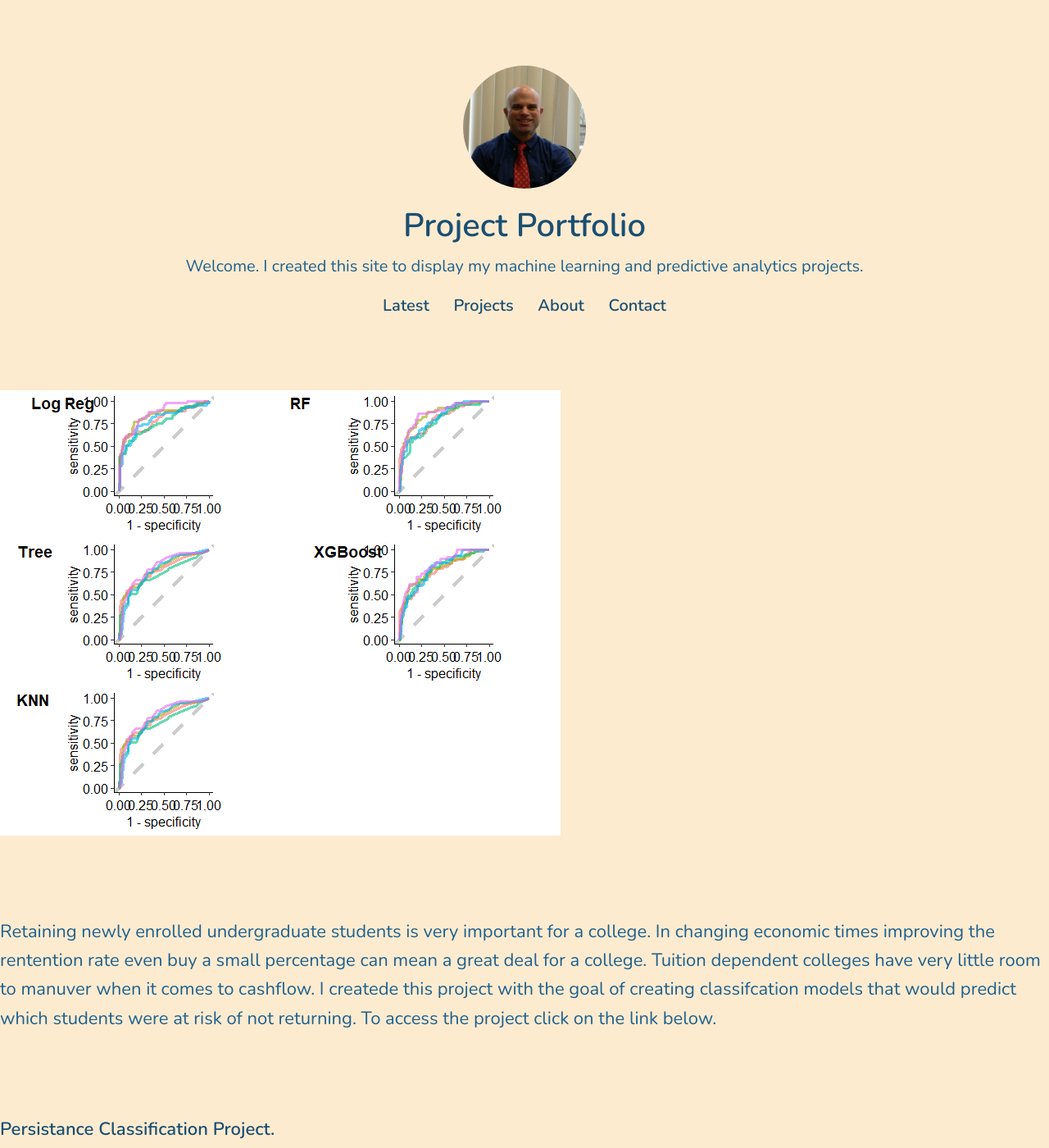
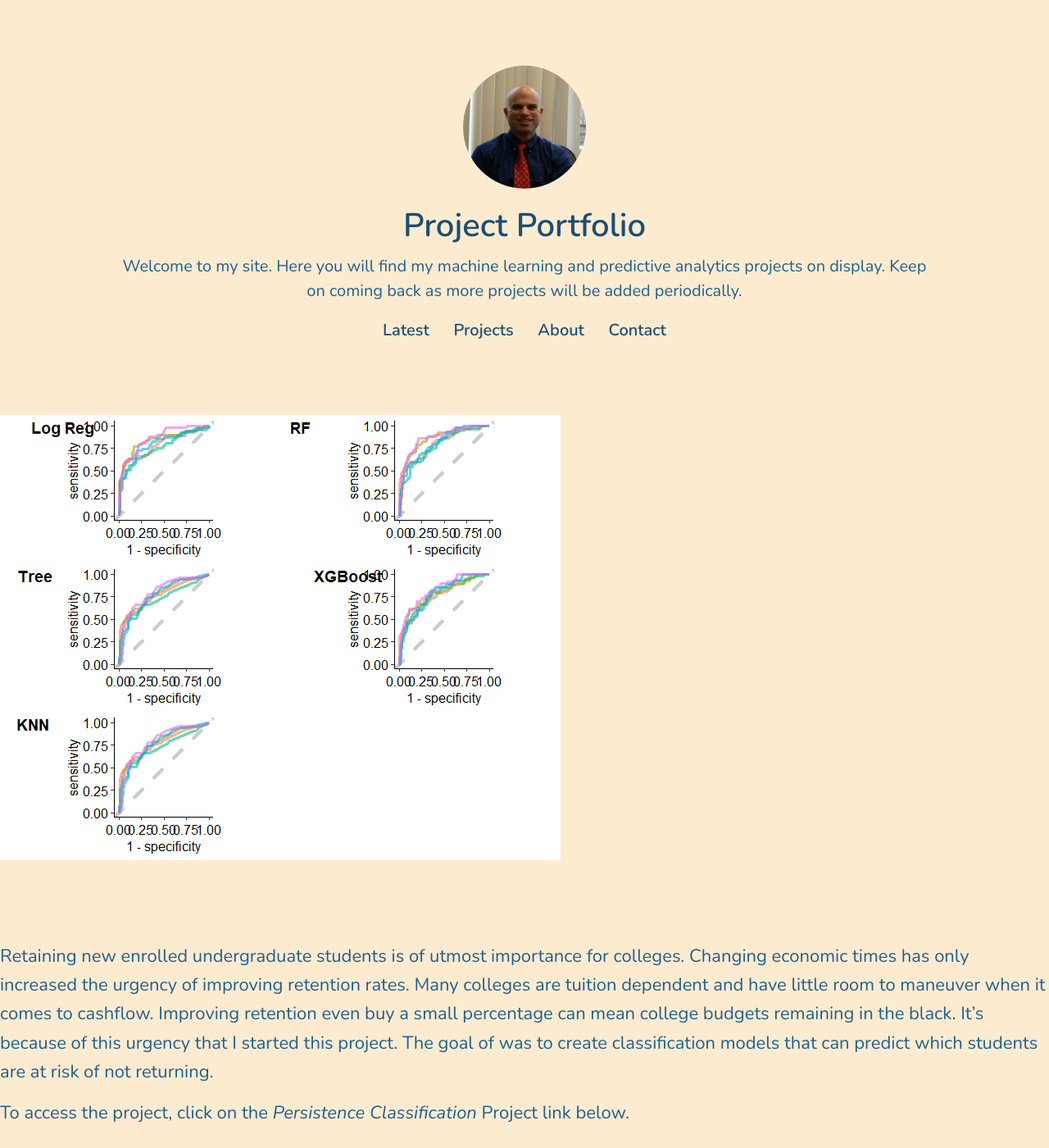
Before and after one commit to franklauder/franklauder.github.io, a Jekyll site: the page built from _posts/2021-05-10-new-persist.md, in a window 1280 px wide and 1400 px high. Shown: the whole window at 82% size. Built offline with Jekyll 4.4.1, drawn with Linux system fonts in a browser that asks for light colours; nearby versions of some CDN libraries.

Commit message:
added text

```diff
--- a/_data/settings.yml
+++ b/_data/settings.yml
@@ -1,6 +1,7 @@
 basic_settings:
   site_title: "Project Portfolio"
-  site_tagline: "Welcome.  I created this site to display my machine learning and predictive analytics projects."
+  site_tagline: "Welcome to my site.  Here you will find my machine learning and predictive analytics
+  projects on display.   Keep on coming back as more projects will be added periodically."
   favicon_image: /images/favicon.png
 
 
--- a/_posts/2021-05-10-new-persist.md
+++ b/_posts/2021-05-10-new-persist.md
@@ -21,7 +21,12 @@ excerpt:  'Predcting new enrolled students persistnce using classification model
 
 <br/><br/>
 
-Retaining newly enrolled undergraduate students is very important for a college.  In changing economic times improving the rentention rate even buy a small percentage can mean a great deal for a college.  Tuition dependent colleges have very little room to manuver when it comes to cashflow.  I createde this project with the goal of creating classifcation models that would predict which students were at risk of not returning.  To access the project click on the link below.
+Retaining new enrolled undergraduate students is of utmost importance for colleges.  Changing economic times has only increased the urgency of improving retention rates.  Many colleges are tuition dependent and have little room to maneuver when it comes to cashflow.  Improving retention even buy a small percentage can mean college budgets remaining in the black.  It’s because of this urgency that I started this project.  The goal of was to create classification models that can predict which students are at risk of not returning.
+
+To access the project, click on the *Persistence Classification* Project link below.
+
+
+
 
 <br/><br/>
 
```
